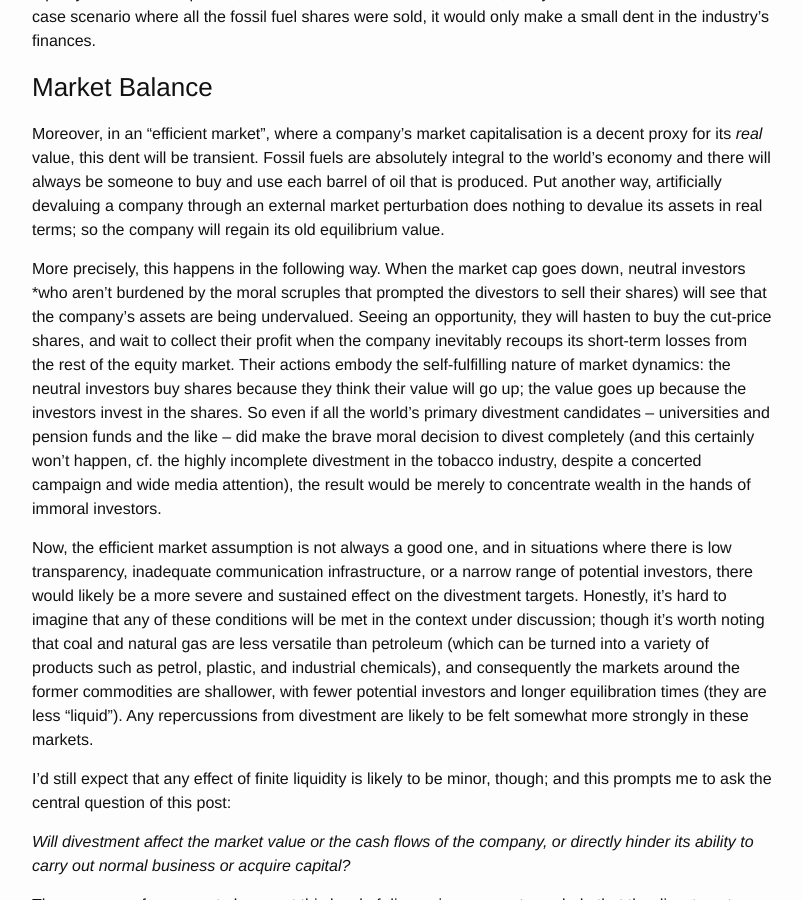
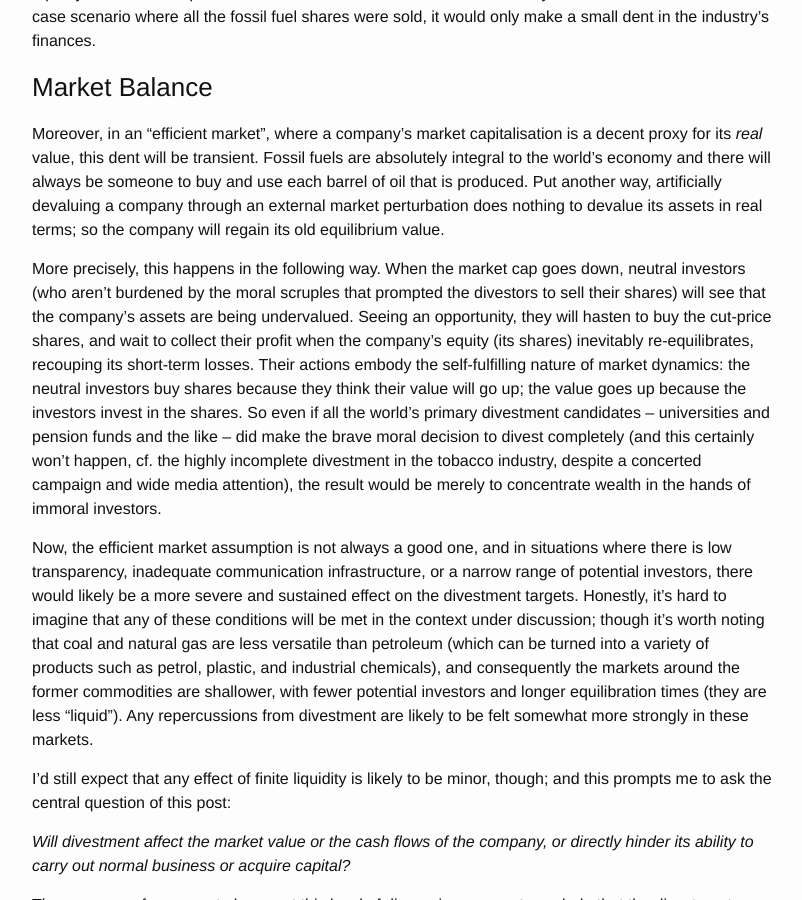
Before and after one commit to Allium/WithoutHeadOrFoot, a Jekyll site: the page built from _posts/2016-01-02-Fossil-Fuel-Divestment.md, in a window 1280 px wide and 900 px high, scrolled down 1854 px. Shown: the whole window, without its empty margins (238-1040 px from the left). Built offline with Jekyll 4.4.1, drawn with Linux system fonts in a browser that asks for light colours; comment, search, counter and statistics services are not loaded; some of the changed text lies outside the part shown.

Commit message:
Typo in FFD post; added mouseover to header title; explain tags page

```diff
--- a/_includes/header.html
+++ b/_includes/header.html
@@ -2,7 +2,7 @@
 
   <div class="wrapper">
 
-    <a class="site-title" href="{{ site.baseurl }}/">{{ site.title }}</a>
+    <a class="site-title" title="{{ site.description}}" href="{{ site.baseurl }}/">{{ site.title }}</a>
 
     <nav class="site-nav">
       <a href="#" class="menu-icon">
--- a/_posts/2016-01-02-Fossil-Fuel-Divestment.md
+++ b/_posts/2016-01-02-Fossil-Fuel-Divestment.md
@@ -34,7 +34,7 @@
 
 Moreover, in an "efficient market", where a company's market capitalisation is a decent proxy for its *real* value, this dent will be transient. Fossil fuels are absolutely integral to the world's economy and there will always be someone to buy and use each barrel of oil that is produced. Put another way, artificially devaluing a company through an external market perturbation does nothing to devalue its assets in real terms; so the company will regain its old equilibrium value.
 
-More precisely, this happens in the following way. When the market cap goes down, neutral investors *who aren't burdened by the moral scruples that prompted the divestors to sell their shares) will see that the company's assets are being undervalued. Seeing an opportunity, they will hasten to buy the cut-price shares, and wait to collect their profit when the company inevitably recoups its short-term losses from the rest of the equity market. Their actions embody the self-fulfilling nature of market dynamics: the neutral investors buy shares because they think their value will go up; the value goes up because the investors invest in the shares. So even if all the world's primary divestment candidates -- universities and pension funds and the like -- did make the brave moral decision to divest completely (and this certainly won't happen, cf. the highly incomplete divestment in the tobacco industry, despite a concerted campaign and wide media attention), the result would be merely to concentrate wealth in the hands of immoral investors.
+More precisely, this happens in the following way. When the market cap goes down, neutral investors (who aren't burdened by the moral scruples that prompted the divestors to sell their shares) will see that the company's assets are being undervalued. Seeing an opportunity, they will hasten to buy the cut-price shares, and wait to collect their profit when the company's equity (its shares) inevitably re-equilibrates, recouping its short-term losses. Their actions embody the self-fulfilling nature of market dynamics: the neutral investors buy shares because they think their value will go up; the value goes up because the investors invest in the shares. So even if all the world's primary divestment candidates -- universities and pension funds and the like -- did make the brave moral decision to divest completely (and this certainly won't happen, cf. the highly incomplete divestment in the tobacco industry, despite a concerted campaign and wide media attention), the result would be merely to concentrate wealth in the hands of immoral investors.
 
 Now, the efficient market assumption is not always a good one, and in situations where there is low transparency, inadequate communication infrastructure, or a narrow range of potential investors, there would likely be a more severe and sustained effect on the divestment targets. Honestly, it's hard to imagine that any of these conditions will be met in the context under discussion; though it's worth noting that coal and natural gas are less versatile than petroleum (which can be turned into a variety of products such as petrol, plastic, and industrial chemicals), and consequently the markets around the former commodities are shallower, with fewer potential investors and longer equilibration times (they are less "liquid"). Any repercussions from divestment are likely to be felt somewhat more strongly in these markets.
 
--- a/tags.html
+++ b/tags.html
@@ -1,6 +1,6 @@
 ---
 layout: page
-title: Tags
+title: Sort by Category
 header: Posts By Tag
 group: navigation
 ---
```
Also changed, not shown: other parts of _posts/2016-01-02-Fossil-Fuel-Divestment.md (+2 -2 lines), README.md.
